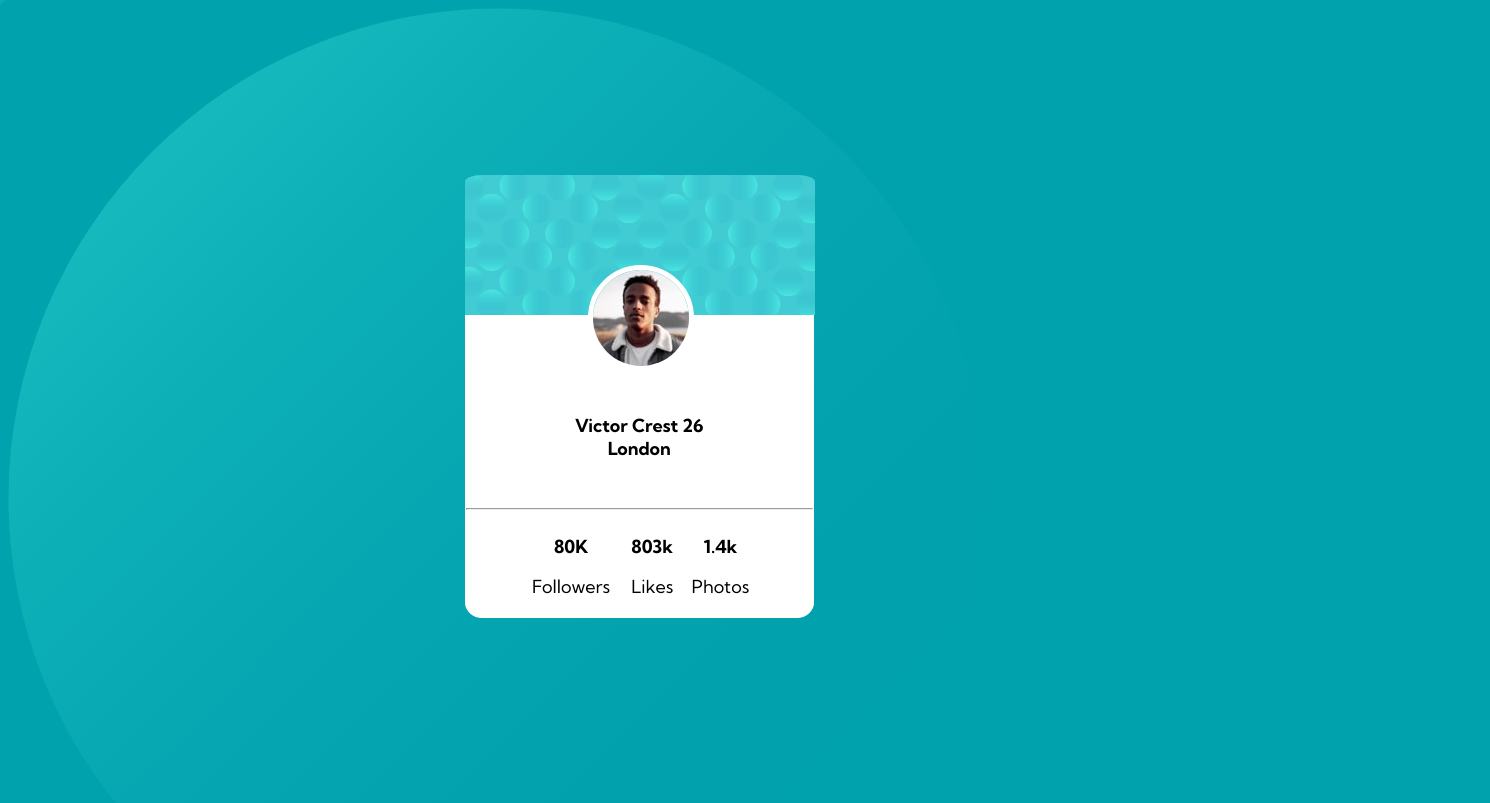
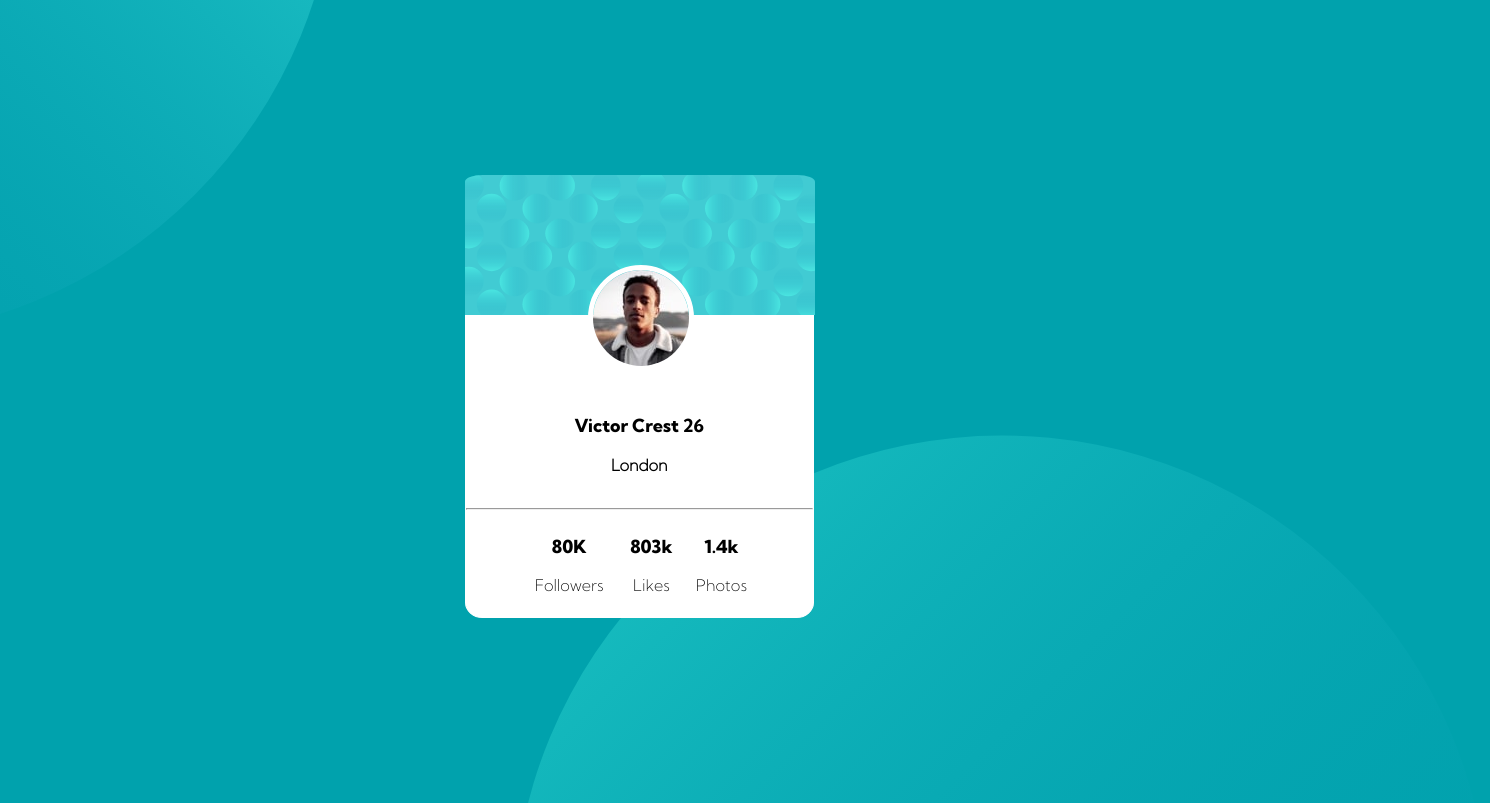
Before and after one commit to dianabedoya570/Retos, a plain HTML site: page Reto2HTML/Index.html in a window 1280 px wide. Shown: the top 803 px of the page, 1490 px wide, since content can reach past the window. Drawn offline with Linux system fonts and the light colour scheme.

Commit message:
Se corrige el texto para que este centrado y se organizan las letras

```diff
--- a/Reto2HTML/Index.html
+++ b/Reto2HTML/Index.html
@@ -2,8 +2,8 @@
 <html>
     <head>
         <title>Make It Real - Profile Card Component</title>
+        <meta charset="UTF-8">
         <link rel="stylesheet" href="./assets/css/Stylesheet.css"></link>
-        <meta name= "viewport" content = "width=device-width" >
     </head>
     <body>
         <div>
@@ -17,7 +17,8 @@
             <div class ="card__info">
                 <div id="bl"></div>
                 <div class="card__info__name">
-                    <P> <b> Victor Crest </b> 26 <br> London </P>
+                    <P > <span class="nombre"> Victor Crest </span> <span class="num">26</span> </P>
+                    <p class="ciudad">  London </P>
                 </div>
                 <br>
                 <div class="card__info__scores">
--- a/Reto2HTML/assets/css/Stylesheet.css
+++ b/Reto2HTML/assets/css/Stylesheet.css
@@ -3,22 +3,36 @@
     src: url("../fonts/KumbhSans-VariableFont_wght.ttf");
 }
 
+@font-face {
+    font-family: 'kumbh_EL';
+    src: url("../fonts/static/KumbhSans-ExtraLight.ttf");
+}
+
+@font-face {
+    font-family: 'kumbh_EB';
+    src: url("../fonts/static/KumbhSans-ExtraBold.ttf");
+}
 
 body{  background: hsl(184deg 100% 34%);
 font-family: 'kumbh';
+margin:0;
 }
 
 #img_superior {
     position: absolute;
     top: 0;
     left: 0;
-    margin-top: -65%;
-    margin-left: -65%;
+    margin-top: -50%;
+    margin-left: -50%;
 
 }
 
 #img_inferior{
     position: absolute;
+    top: 0;
+    left: 0;
+    margin-top: 34%;
+    margin-left: 40%;
 
 }
 .card {
@@ -26,28 +40,14 @@ font-family: 'kumbh';
     height: 450px;
     width: 350px;
     position: absolute;
-    left: 50%;
-    top: 50%;
+    top: 0;
+    bottom: 0;
+    left: 0;
+    right: 0;
+    margin: auto;
     border-radius: 5%;
-    transform: translate(-50%, -50%);
+
 }
-
-/*
-
-@media (min-width: 768x) {
-    .card {
-
-        height: 450px;
-        width: 350px;
-        position: absolute;
-        right: 40%;
-        left: 40%;
-        top: 30%;
-        bottom: 40%;
-        border-radius: 5%;
-
-    }
-  }*/
 
 .card__banner{
 
@@ -116,13 +116,23 @@ table{
     text-align: center;
     font-size: 18px;
     font-weight: 700;
+    font-family: 'kumbh_EB';
 
   }
   td {
     text-align: center;
-    font-size: 18px;
+    font-size: 16px;
     font-weight: 400;
+    font-family: 'kumbh_EL';
   }
+  .ciudad, .edad{
+    font-family: 'kumbh_EL';
+    font-size: 16px;
+  }
+ .nombre{
+    font-family: 'kumbh_EB';
+ }
+
   p{text-align: center;
 
   }
```
